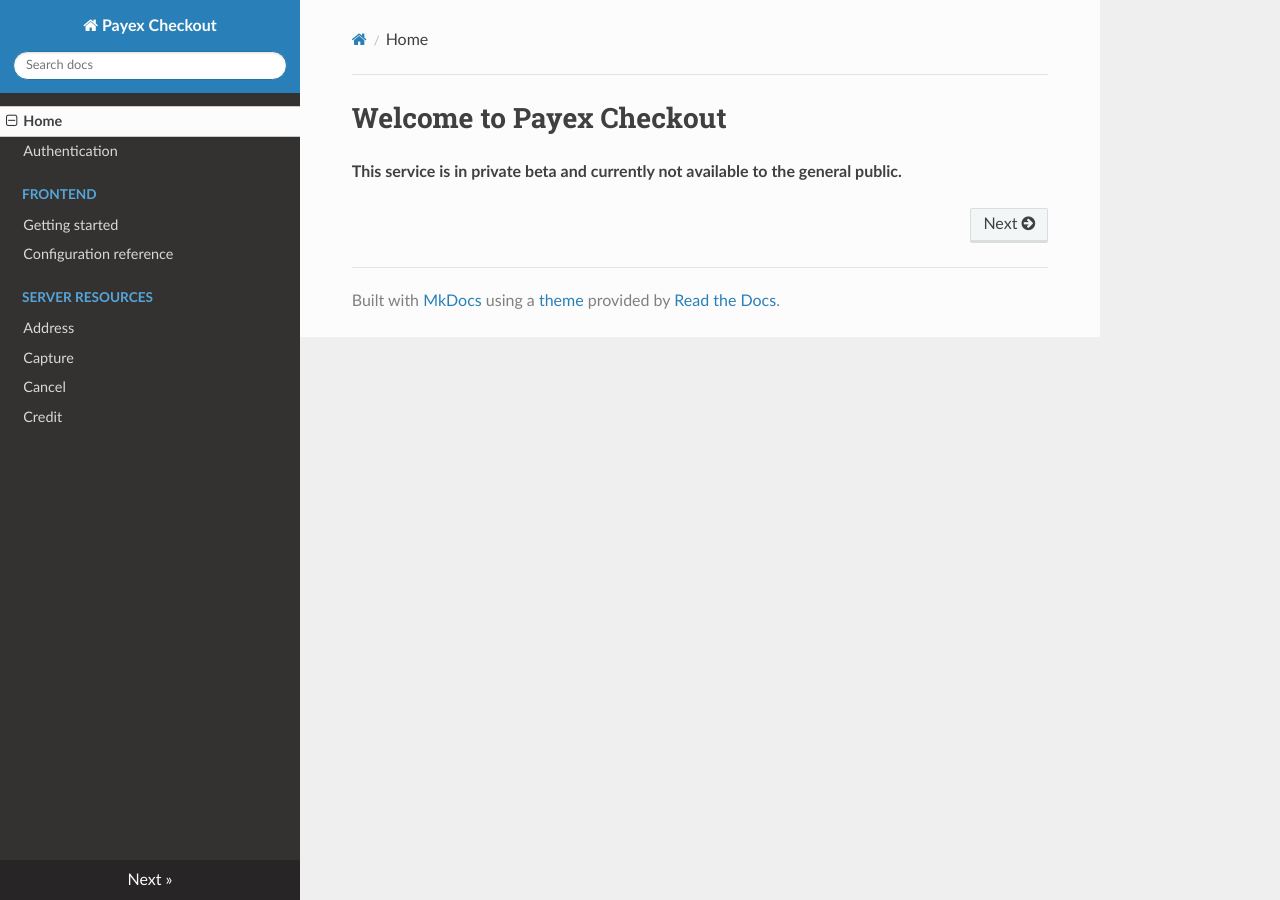
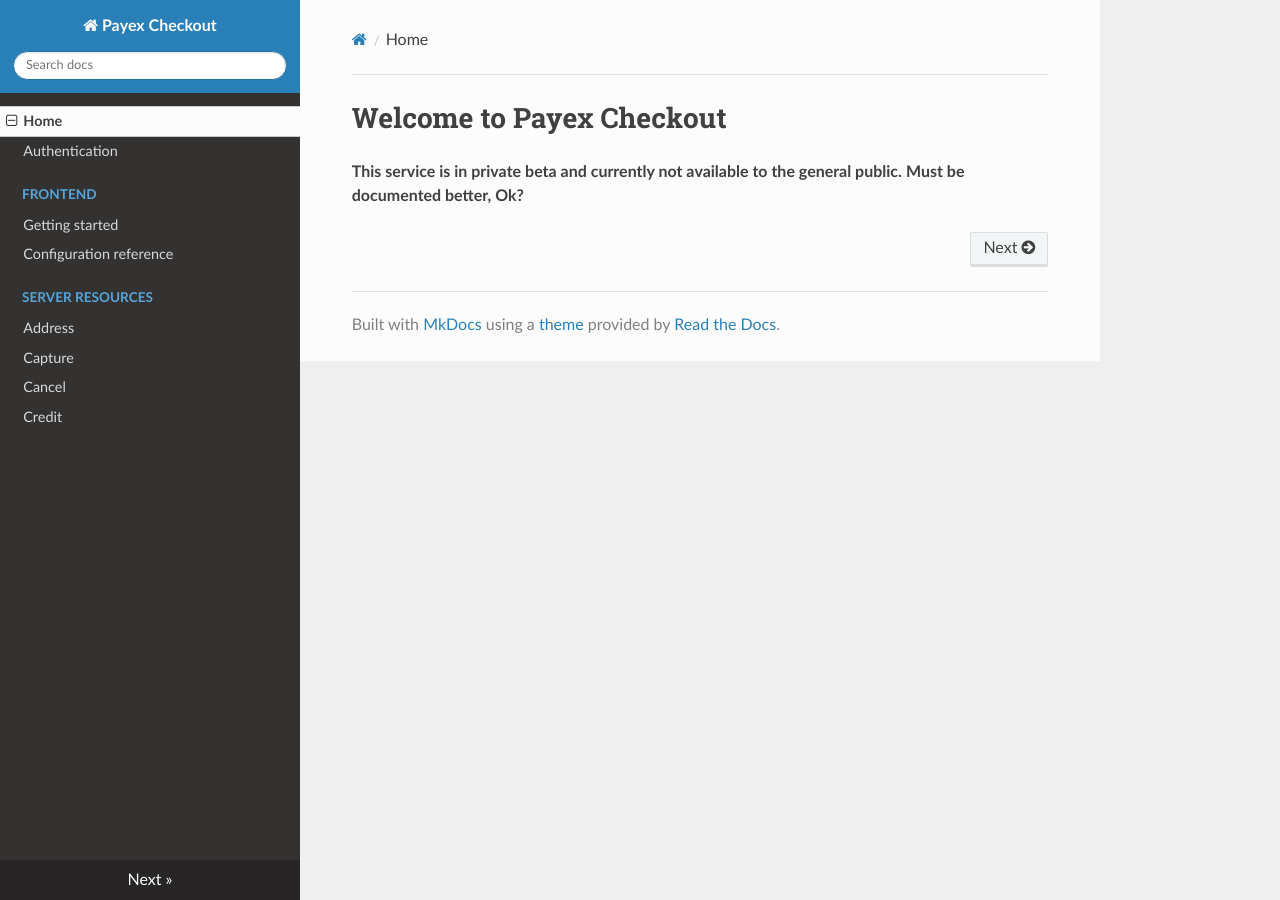
Before and after one commit to PayEx/PayEx.Checkout.Documentation, an MkDocs documentation site: the page built from docs/index.md, in a window 1280 px wide. Built offline with MkDocs 1.6.1, drawn with Linux system fonts in a browser that asks for light colours; nearby versions of some CDN libraries; old or Windows-style settings are respelled for this version of MkDocs.

Commit message:
Test
Description

```diff
--- a/docs/index.md
+++ b/docs/index.md
@@ -1,3 +1,4 @@
 # Welcome to Payex Checkout
 
 **This service is in private beta and currently not available to the general public.**
+**Must be documented better, Ok?**
```
